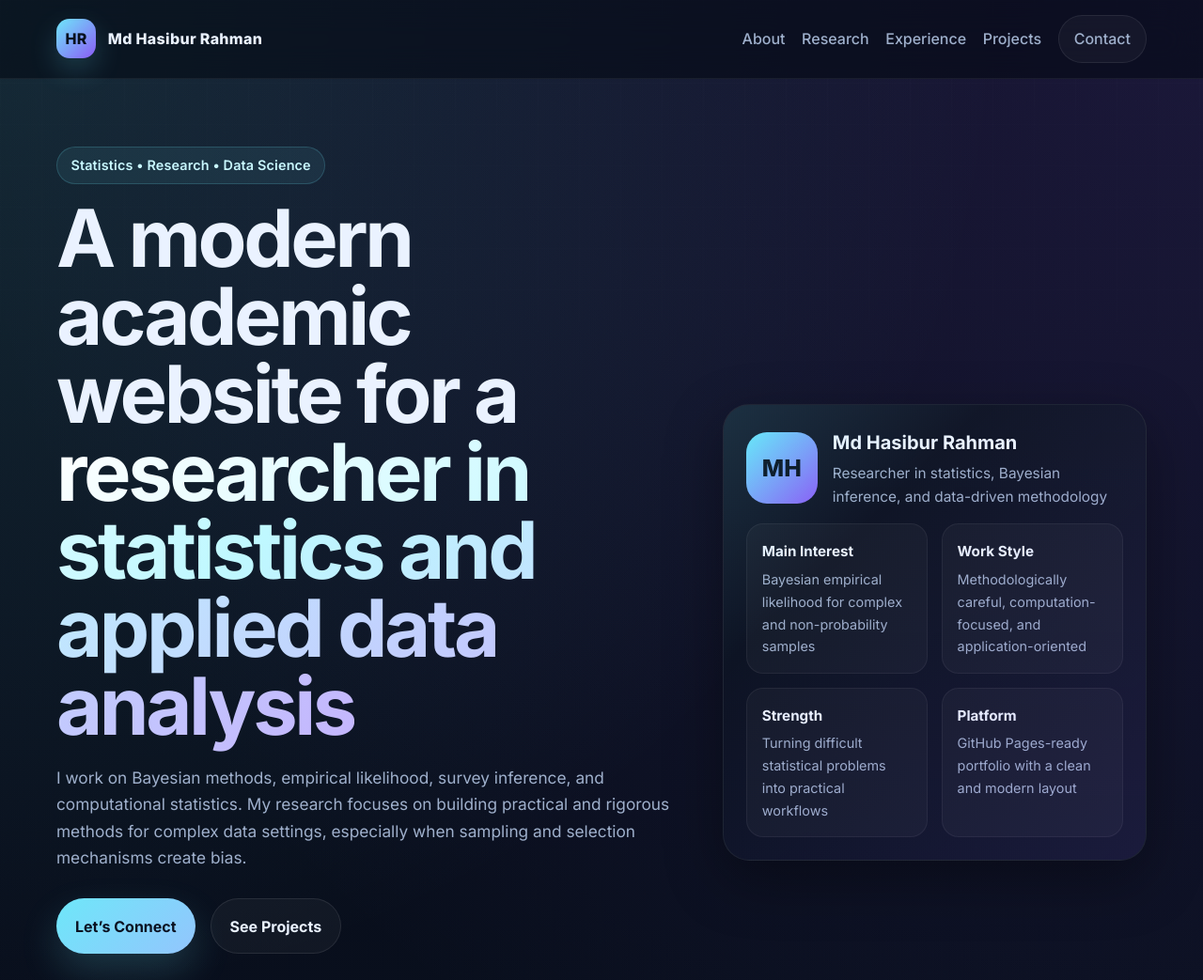
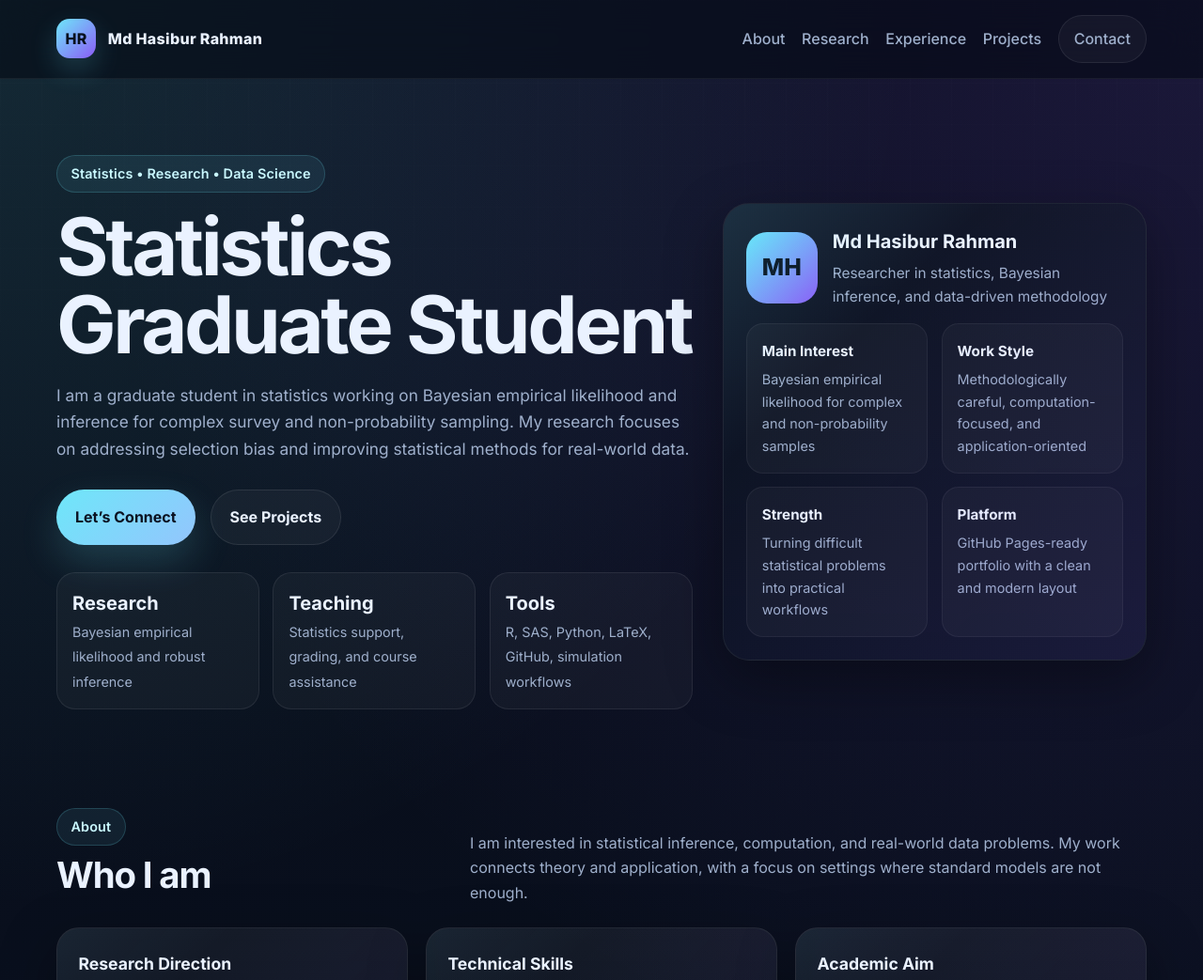
Before and after one commit to Hasib-10/hasib-10.github.io, a plain HTML site: page index.html in a window 1280 px wide. Shown: the top 1043 px of the page at 94% size. Drawn offline with Linux system fonts and the light colour scheme.

Commit message:
Update index.html

```diff
--- a/index.html
+++ b/index.html
@@ -4,7 +4,7 @@
   <meta charset="UTF-8" />
   <meta name="viewport" content="width=device-width, initial-scale=1.0" />
   <title>Md Hasibur Rahman | Personal Website</title>
-  <meta name="description" content="Modern academic personal website of Md Hasibur Rahman" />
+  <meta name="description" content="Personal website of Md Hasibur Rahman" />
   <link rel="preconnect" href="https://fonts.googleapis.com">
   <link rel="preconnect" href="https://fonts.gstatic.com" crossorigin>
   <link href="https://fonts.googleapis.com/css2?family=Inter:wght@400;500;600;700;800&display=swap" rel="stylesheet">
@@ -548,12 +548,12 @@
     <section class="hero container">
       <div class="hero-copy">
         <span class="pill">Statistics • Research • Data Science</span>
-        <h1>
-          A modern academic website for a <span class="gradient">researcher in statistics and applied data analysis</span>
-        </h1>
-        <p>
-          I work on Bayesian methods, empirical likelihood, survey inference, and computational statistics. My research focuses on building practical and rigorous methods for complex data settings, especially when sampling and selection mechanisms create bias.
-        </p>
+<h1>
+  Statistics Graduate Student
+</h1>
+<p>
+  I am a graduate student in statistics working on Bayesian empirical likelihood and inference for complex survey and non-probability sampling. My research focuses on addressing selection bias and improving statistical methods for real-world data.
+</p>
         <div class="hero-actions">
           <a href="#contact" class="btn btn-primary">Let’s Connect</a>
           <a href="#projects" class="btn btn-secondary">See Projects</a>
```
